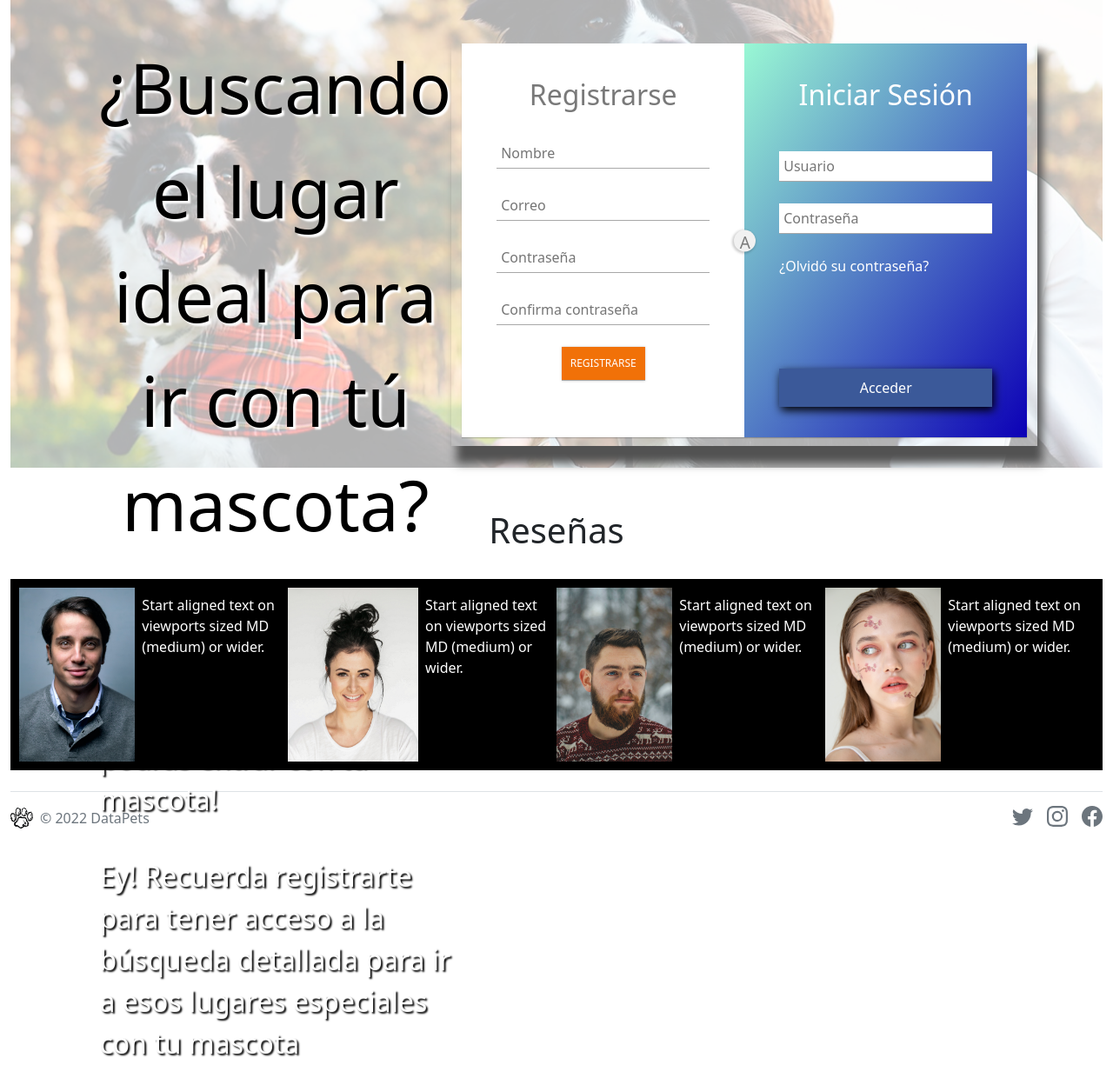
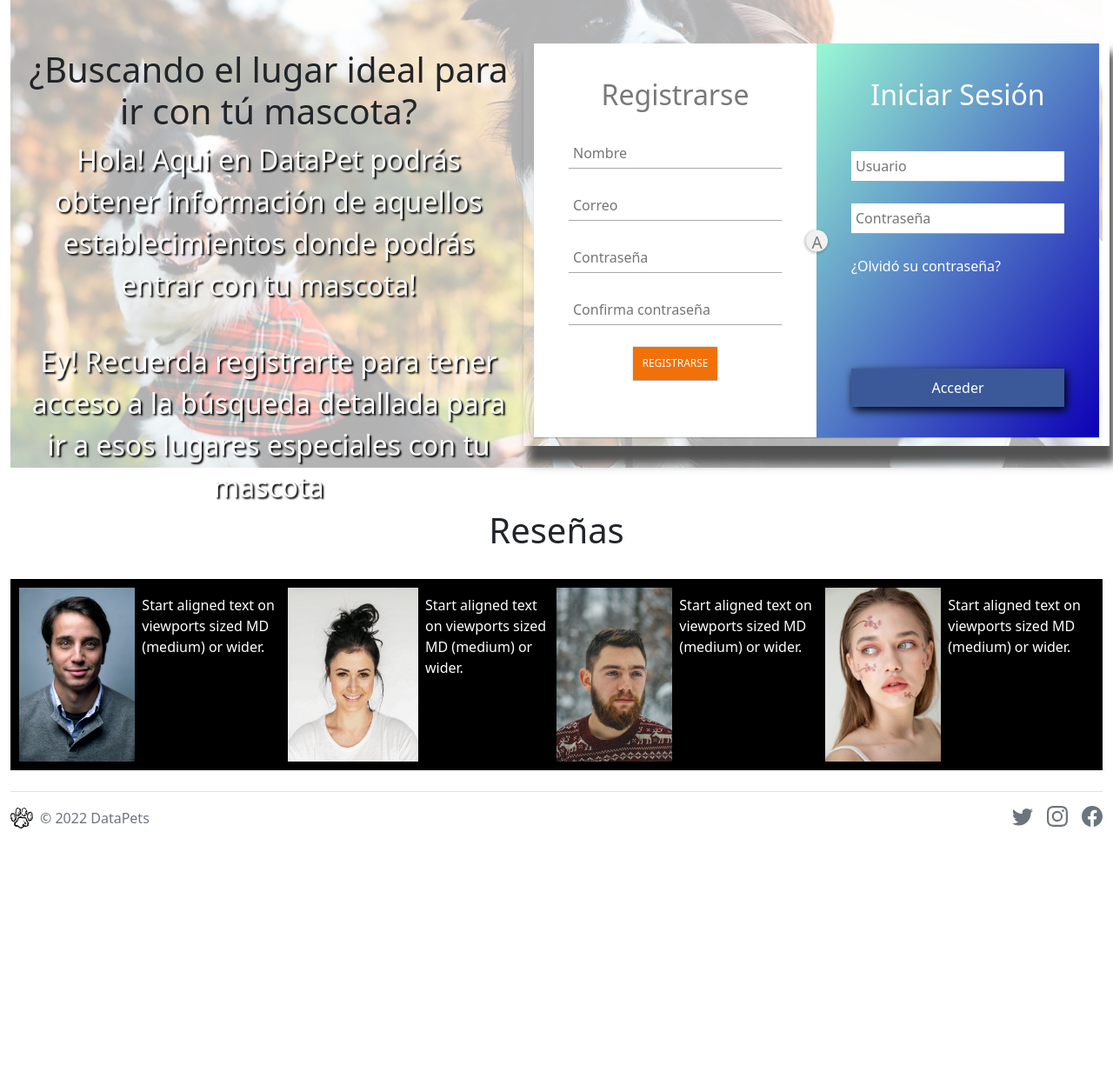
Before and after one commit to meyer-pidiache/DataPets, a Django app: page / in a window 1280 px wide. Shown: the part 62-1302 px from the top of the page at 87% size. After the commit the page ends 1015 px from the top, so only its background shows below. Run offline with Django 4.2, Linux system fonts and the light colour scheme; some libraries are stand-ins or nearby versions.

Commit message:
frontend corregido

```diff
--- a/static/assets/css/styles.css
+++ b/static/assets/css/styles.css
@@ -17,7 +17,7 @@
 }
 .FC1{
     display: flex;
-    margin: 8%;
+    margin-top: 8%;
     position: absolute;
     top: 0;
     flex: 3 1 auto;
@@ -62,7 +62,8 @@ h1{
     text-align: center;
     color: white;
 }
-.text-start{
+.text-start2{
+    text-align: center;
     font-size: 200%;
     color: rgb(255, 255, 255);
     text-shadow: 2px 2px 2px black;
--- a/templates/main/index.html
+++ b/templates/main/index.html
@@ -5,13 +5,13 @@
 
 <img class="ImagenPerros" src="{% static 'assets/img/personaconperros.jpg' %}" class="img-fluid" alt="">
 
-<div class="FC1">
+<div class="FC1 mx-1">
 
-  <div>
-    <p class="text-center">¿Buscando el lugar ideal para ir con tú mascota?</p>
-    <p class="text-start">Hola! Aqui en DataPet podrás obtener información de aquellos establecimientos donde podrás
+  <div class="p-3">
+    <h1>¿Buscando el lugar ideal para ir con tú mascota?</h1>
+    <p class="text-start2">Hola! Aqui en DataPet podrás obtener información de aquellos establecimientos donde podrás
       entrar con tu mascota!</p><br>
-    <p class="text-start">Ey! Recuerda registrarte para tener acceso a la búsqueda detallada para ir a esos lugares
+    <p class="text-start2">Ey! Recuerda registrarte para tener acceso a la búsqueda detallada para ir a esos lugares
       especiales con tu mascota</p>
   </div>
 
```
